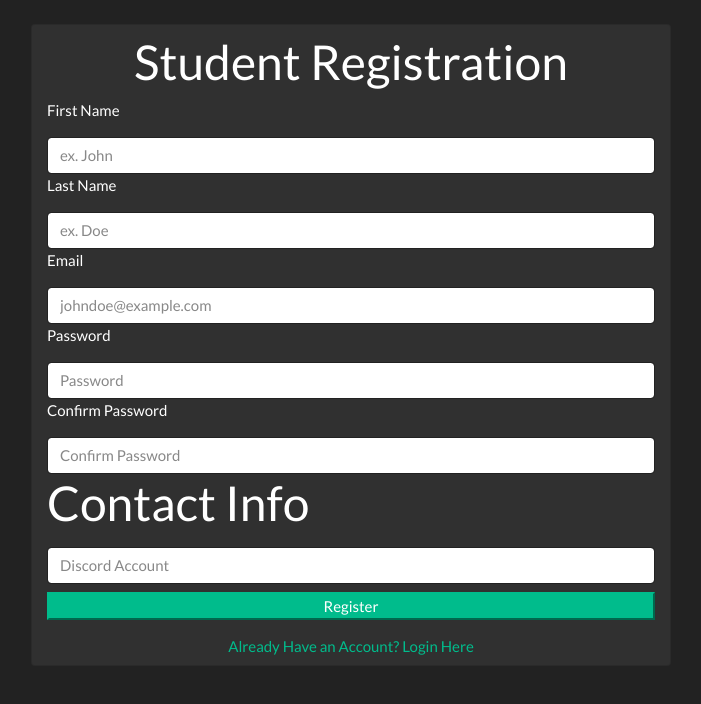
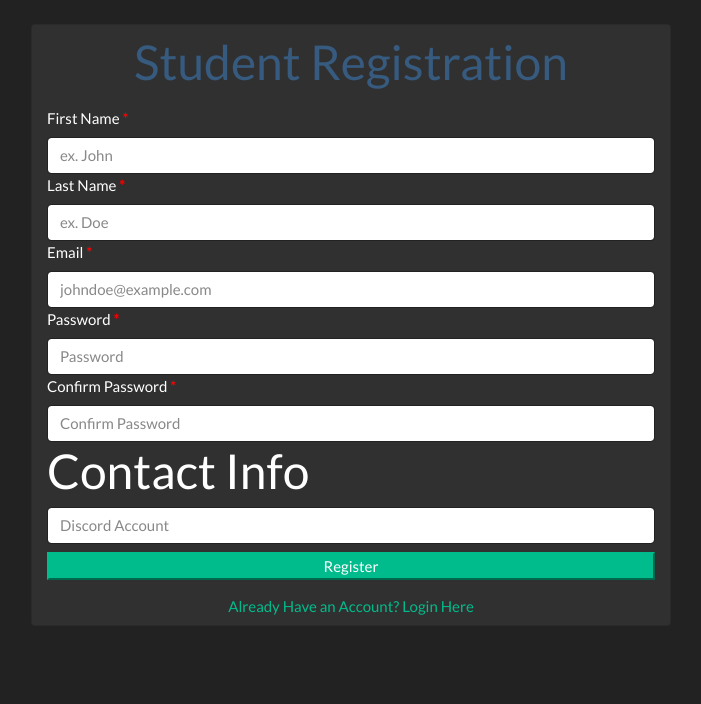
Before and after one commit to avryabadd/3100finalproj, a plain HTML site: page index.html in a window 1280 px wide. Shown: the whole page, without its empty margins (289-990 px from the left). Drawn offline with nearby package versions, Linux system fonts and the light colour scheme.

Commit message:
Added css file
Added requirement indicator for login page.

```diff
--- a/index.html
+++ b/index.html
@@ -4,31 +4,33 @@
     <meta charset="UTF-8">
     <meta name="viewport" content="width=device-width, initial-scale=1.0">
     <title>Final Proj</title>
+    <link rel="stylesheet" href="styles.css">
     <link rel="stylesheet" href="https://cdn.jsdelivr.net/npm/bootswatch@4.5.2/dist/darkly/bootstrap.min.css" integrity="sha384-nNK9n28pDUDDgIiIqZ/MiyO3F4/9vsMtReZK39klb/MtkZI3/LtjSjlmyVPS3KdN" crossorigin="anonymous">
 </head>
 <body>
     <!--Start the card body for student registration-->
     <div class="d-flex justify-content-center">
         <form class="card col-12 col-md-4 col-lg-6 mt-4">
-            <h1 class ="text-center mt-2">Student Registration</h1>
 
-            <label for="txtFirstName">First Name</label>
-            <input id="txtFirstName" class="form-control mt-2" type="text" aria-label="firstname" placeholder="ex. John">
+            <h1 class="text-center mt-2 mb-3 fw-bold text-primary">Student Registration</h1>
 
-            <label for="txtLastName">Last Name</label>
-            <input id="txtLastName" class="form-control mt-2" type="text" aria-label="lastname" placeholder="ex. Doe">
+            <label for="txtFirstName" class="required">First Name</label>
+            <input id="txtFirstName" class="form-control" type="text" aria-label="firstname" placeholder="ex. John">
 
-            <label for="txtEmail"> Email </label>
-            <input id="txtEmail" class="form-control mt-2" type="email" aria="email" placeholder="johndoe@example.com">
+            <label for="txtLastName" class="required">Last Name</label>
+            <input id="txtLastName" class="form-control" type="text" aria-label="lastname" placeholder="ex. Doe">
 
-            <label for="txtPassword">Password </label>
-            <input id="txtPassword" class="form-control mt-2" type="password" aria="password" placeholder="Password">
+            <label for="txtEmail" class="required"> Email </label>
+            <input id="txtEmail" class="form-control" type="email" aria="email" placeholder="johndoe@example.com">
 
-            <label for="txtPassword">Confirm Password </label>
-            <input id="txtConfirmPassword" class="form-control mt-2" type="password" aria="password" placeholder="Confirm Password">
+            <label for="txtPassword" class="required">Password </label>
+            <input id="txtPassword" class="form-control" type="password" aria="password" placeholder="Password">
+
+            <label for="txtPassword" class="required">Confirm Password </label>
+            <input id="txtConfirmPassword" class="form-control" type="password" aria="password" placeholder="Confirm Password">
 
             <h1>Contact Info</h1>
-            <input id="inputDiscord" class="form-control mt-2" type="text" aria-label="discord" placeholder="Discord Account">
+            <input id="inputDiscord" class="form-control" type="text" aria-label="discord" placeholder="Discord Account">
 
             <button id="studentRegister" type="button" class="btn-success mt-2"> Register </button>
             <button id="btnStudentLoginSwitch" type="button" class="btn btn-link mt-2"> Already Have an Account? Login Here </button>
--- /dev/null
+++ b/styles.css
@@ -0,0 +1,5 @@
+.required::after {
+    content: " *";
+    color: red;
+    font-weight: bold;
+}
```
